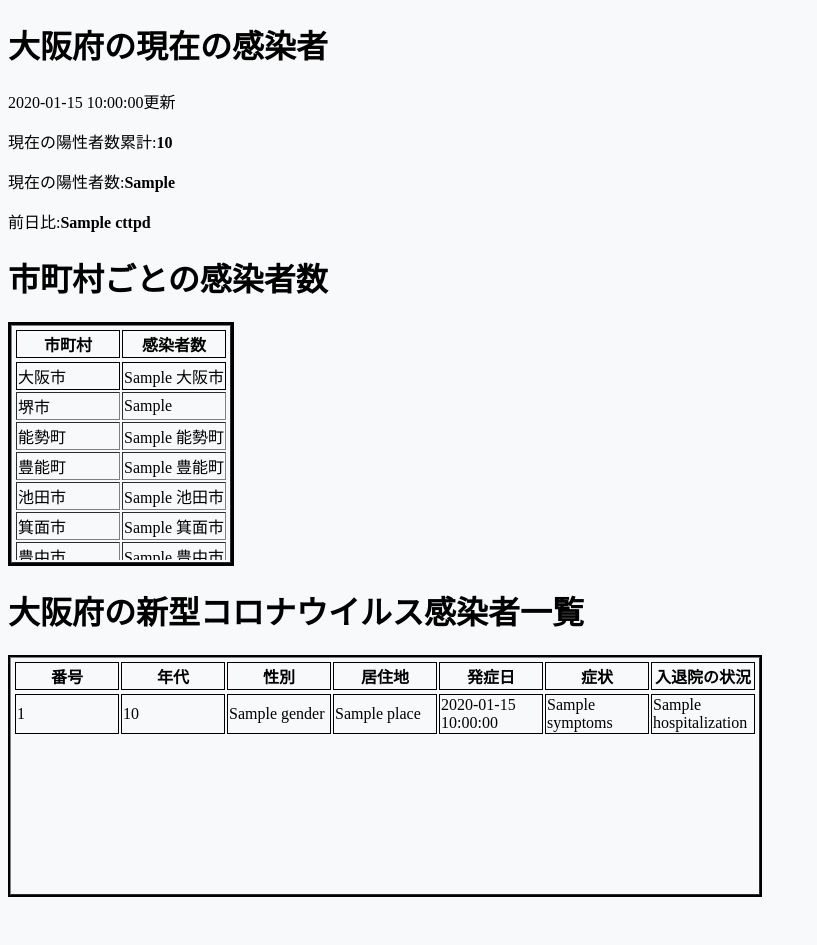
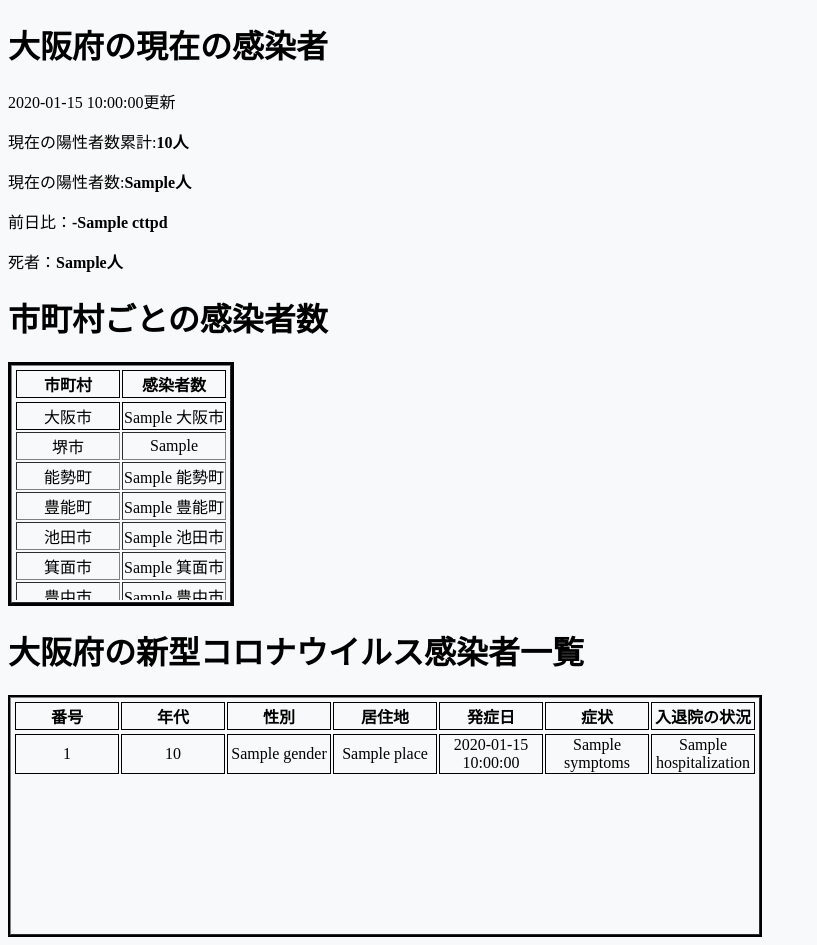
Before and after one commit to nobu114/corona_osaka, a Flask app: template app/templates/index.html in a window 1280 px wide. Shown: the whole page, without its empty margins (0-817 px from the left). Before the commit the page ends 897 px from the top, so only its background shows below. Run offline with Flask 2, Linux system fonts and the light colour scheme; the template is opened without the code that fills it: most values are stand-ins (such as "Sample title", 1, 10 or a date in 2020); parts of the project's set-up code (start-up, migrations or seed data) failed here and were passed over.

Commit message:
前日比に+ - がつくようになった

```diff
--- a/app/static/css/style.css
+++ b/app/static/css/style.css
@@ -1,8 +1,3 @@
-.my-class {
-    color: black;
-    width: 500px;
-}
-
 html {
     background-color: #f8f9fa;
   }
@@ -11,3 +6,7 @@ html {
     overflow: scroll;
     -webkit-overflow-scrolling: touch
 }
+td{
+    text-align: center;
+    vertical-align: center;
+}
--- a/app/templates/index.html
+++ b/app/templates/index.html
@@ -9,9 +9,14 @@
     <body>
         <h1>大阪府の現在の感染者</h1>
         <p>{{date}}更新</p>
-        <p class="my-class">現在の陽性者数累計:<strong>{{total}}</strong></p>
-        <p class="my-class">現在の陽性者数:<strong>{{positivity_pepople}}</strong></p>
-        <p class="my-class">前日比:<strong>{{cttpd}}</strong></p>
+        <p>現在の陽性者数累計:<strong>{{total}}人</strong></p>
+        <p>現在の陽性者数:<strong>{{positivity_people}}人</strong></p>
+        {% if cttpd > 0 %}
+        <p>前日比:<strong>+{{cttpd}}</strong></p>
+        {% else %}
+        <p>前日比：<strong>-{{cttpd}}</strong></p>
+        {% endif %}
+        <p>死者：<strong>{{die_people}}人</strong></p>
         <h1>市町村ごとの感染者数</h1>
         <div style="height: max-content; width: max-content; border: solid; border-color: black;">
             <table border="1">
@@ -21,7 +26,7 @@
                         <th style="width: 100px; border: 1px solid;">感染者数</th>
                     </tr>
                 </thead>
-                <tbody class="table-contents" style="display: block;"><!--overflow-y:scroll;height:200px;"-->
+                <tbody class="table-contents" style="display: block;">
                     <tr>
                         <td style="width: 100px; border: 1px solid;">大阪市</td>
                         <td style="width: 100px; border: 1px solid;">{{np["大阪市"]}}</td>
@@ -211,7 +216,7 @@
                     <th style="width: 100px; border: 1px solid;">入退院の状況</th>
                 </tr>
             </thead>
-            <tbody class="table-contents" style="display: block;"><!--overflow-y:scroll; height:200px;-->
+            <tbody class="table-contents" style="display: block;">
             {% for data in all_data %}
                 <tr>
                     <td style="width: 100px; border: 1px solid;">{{data.index}}</td>
```
Also changed, not shown: app/app.py (+7 -3 lines).
